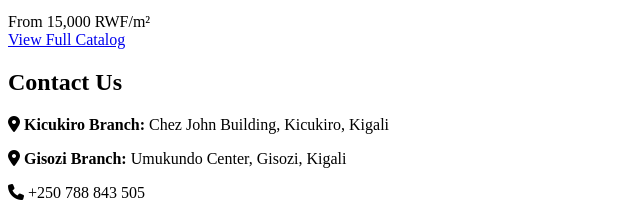
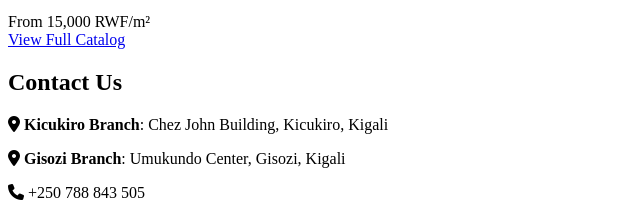
Before and after one commit to Kasuleronald/trust2, a plain HTML site: page index.html in a window 1280 px wide. Shown: the part 4861-5076 px from the top of the page, 0-640 px from the left. Drawn offline with Linux system fonts and the light colour scheme.

Commit message:
Update index.html

```diff
--- a/index.html
+++ b/index.html
@@ -90,8 +90,8 @@
         <div class="container">
             <div class="contact-info">
                 <h2>Contact Us</h2>
-                <p><i class="fas fa-map-marker-alt"></i> <strong>Kicukiro Branch:</strong> Chez John Building, Kicukiro, Kigali</p>
-                <p><i class="fas fa-map-marker-alt"></i> <strong>Gisozi Branch:</strong> Umukundo Center, Gisozi, Kigali</p>
+                <p><i class="fas fa-map-marker-alt"></i> <strong>Kicukiro Branch</strong>: Chez John Building, Kicukiro, Kigali</p>
+                <p><i class="fas fa-map-marker-alt"></i> <strong>Gisozi Branch</strong>: Umukundo Center, Gisozi, Kigali</p>
                 <p><i class="fas fa-phone"></i> +250 788 843 505</p>
                 <p><i class="fas fa-envelope"></i> richmu7@yahoo.fr</p>
                 <p><i class="fas fa-clock"></i> Mon-Fri: 9:00 AM - 6:00 PM</p>
@@ -149,4 +149,5 @@
 
     <script src="js/script.js"></script>
 </body>
+
 </html>
```
